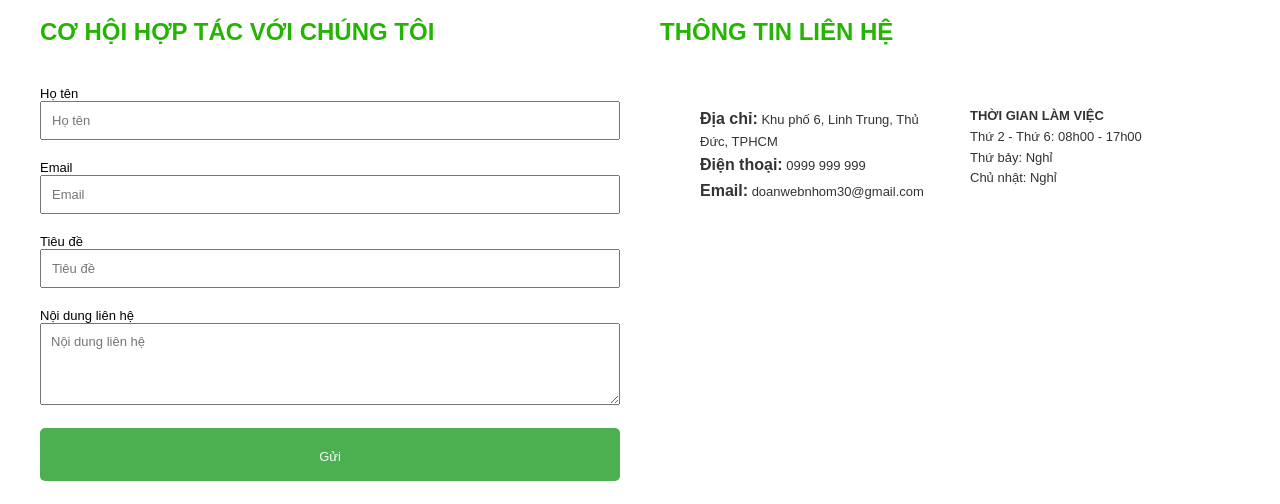
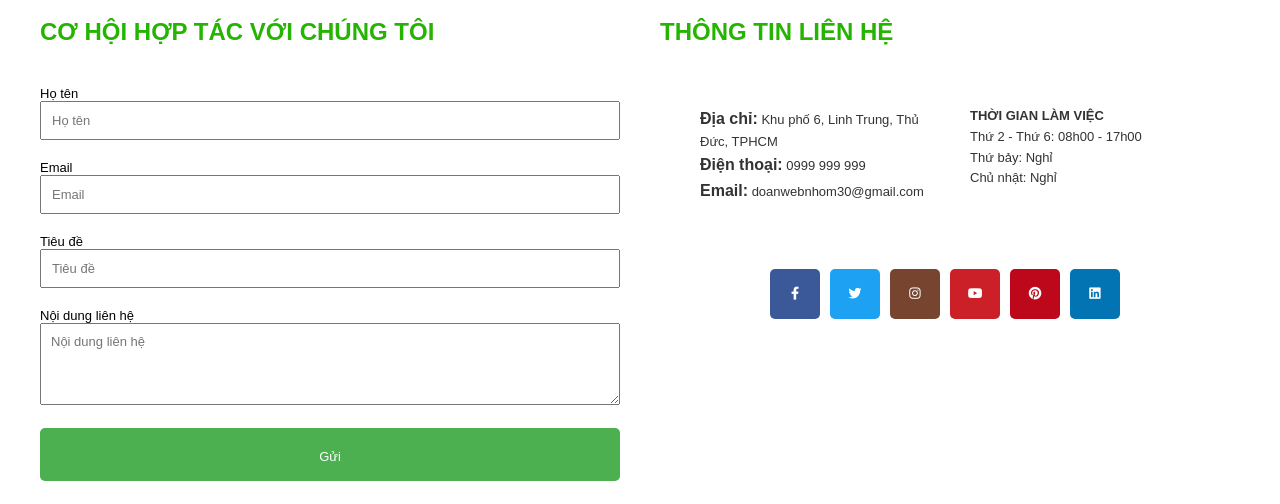
Before and after one commit to nicha2301/DoAnWeb, a plain HTML site: page pages/contact.html in a window 1280 px wide. Shown: the part 625-1129 px from the top of the page. Drawn offline with Linux system fonts and the light colour scheme.

Commit message:
sua link icon + button dang nhap contact

```diff
--- a/css/contact/contact.css
+++ b/css/contact/contact.css
@@ -156,3 +156,61 @@
       width: 100%;
   }
 }
+.icon-infor {
+  display: flex;
+  padding: 5px;
+  padding-top: 5px;
+  margin-bottom: 3px;
+  justify-content: center;
+}
+
+.icon-infor span {
+  width: 50px;
+  height: 50px;
+  margin-right: 10px;
+  display: flex;
+  align-items: center;
+  justify-content: center;
+}
+
+.icon-infor i {
+  width: 100%;
+  height: 100%;
+  display: flex;
+  align-items: center;
+  justify-content: center;
+  border-radius: 10%;
+  color: #ffffff; /* Màu trắng cho biểu tượng */
+}
+
+.fa-facebook-f {
+  background-color: #3b5998;
+}
+
+.fa-twitter {
+  background-color: #1da1f2;
+}
+
+.fa-instagram {
+  background-color: #774430;
+}
+
+.fa-youtube {
+  background-color: #CB2027;
+}
+
+.fa-pinterest {
+  background-color: #bd081c;
+}
+
+.fa-linkedin {
+  background-color: #0274B3;
+}
+
+.text-white {
+  color: #ffffff;
+}
+
+.fs-4 {
+  font-size: 1.5rem;
+}
--- a/pages/contact.html
+++ b/pages/contact.html
@@ -8,6 +8,7 @@
     <link rel="stylesheet" href="https://cdnjs.cloudflare.com/ajax/libs/font-awesome/6.4.2/css/all.min.css"
         integrity="sha512-z3gLpd7yknf1YoNbCzqRKc4qyor8gaKU1qmn+CShxbuBusANI9QpRohGBreCFkKxLhei6S9CQXFEbbKuqLg0DA=="
         crossorigin="anonymous" referrerpolicy="no-referrer" />
+    <link rel="stylesheet" href="https://cdnjs.cloudflare.com/ajax/libs/font-awesome/6.4.2/css/all.min.css">
     <title>Liên hệ</title>
 </head>
 
@@ -17,23 +18,14 @@
             <div class="container">
                 <div class="header-left">
                     <a href="">
-              <img
-                src="https://tienthangvet.vn/wp-content/uploads/logo-tien-thang-vet.jpg"
-                alt=""
-              />
+                        <img src="https://tienthangvet.vn/wp-content/uploads/logo-tien-thang-vet.jpg" alt="" />
                     </a>
                 </div>
                 <div class="header-center">
-            <div
-              class="header-nav"
-              role="navigation"
-              aria-label="Main navigation"
-            >
+                    <div class="header-nav" role="navigation" aria-label="Main navigation">
                         <ul class="menu">
                             <li class="menu-item">
-                  <a href=""
-                    ><span class="nav-link-text">Thuốc Y The Pet</span></a
-                  >
+                                <a href=""><span class="nav-link-text">Thuốc Y The Pet</span></a>
                             </li>
                             <li class="menu-item">
                                 <a href=""><span class="nav-link-text">Giới thiệu</span></a>
@@ -49,11 +41,7 @@
                                             <a href="">Thức ăn chăn nuôi</a>
                                         </li>
                                         <li class="menu-item">
-                        <a href=""
-                          >Chăm sóc thú cưng<i
-                            class="fa-solid fa-angle-right"
-                          ></i
-                        ></a>
+                                            <a href="">Chăm sóc thú cưng<i class="fa-solid fa-angle-right"></i></a>
                                             <ul class="sub-sub-menu">
                                                 <li class="menu-item">
                                                     <a href="">Dầu tắm thú cưng</a>
@@ -76,35 +64,17 @@
                     </div>
                 </div>
                 <div class="header-right">
-            <form
-              role="search"
-              method="get"
-              class="searchform"
-              action=""
-              data-thumbnail="1"
-              data-price="1"
-              data-post_type="product"
-              data-count="20"
-              data-sku="0"
-              data-symbols_count="3"
-            >
-              <input
-                type="text"
-                class="s"
-                placeholder="Search for products"
-                value=""
-                name="s"
-                aria-label="Search"
-                title="Search for products"
-                required=""
-              />
+                    <form role="search" method="get" class="searchform" action="" data-thumbnail="1" data-price="1"
+                        data-post_type="product" data-count="20" data-sku="0" data-symbols_count="3">
+                        <input type="text" class="s" placeholder="Search for products" value="" name="s"
+                            aria-label="Search" title="Search for products" required="" />
                         <input type="hidden" name="post_type" value="product" />
                         <button type="submit" class="searchsubmit">
                             <i class="fa-solid fa-magnifying-glass"></i>
                         </button>
                     </form>
                     <div class="action">
-              <button class="sign-in">Đăng nhập</button>
+                        <button class="sign-in"onclick="location.href='signIn.html'">Đăng nhập</button>
                     </div>
                 </div>
             </div>
@@ -143,22 +113,27 @@
                                 <div class="elementor-field-type-text">
                                     <label for="form-name" class="elementor-label">
                                         Họ tên </label>
-                                    <input size="1" type="text" name="name" id="form-name" class="elementor-field" placeholder="Họ tên" required="required" aria-required="true">
+                                    <input size="1" type="text" name="name" id="form-name" class="elementor-field"
+                                        placeholder="Họ tên" required="required" aria-required="true">
                                 </div>
                                 <div class="elementor-field-type-email">
                                     <label for="form-email" class="elementor-label">
                                         Email </label>
-                                    <input size="1" type="email" name="email" id="form-email" class="elementor-field" placeholder="Email" required="required" aria-required="true">
+                                    <input size="1" type="email" name="email" id="form-email" class="elementor-field"
+                                        placeholder="Email" required="required" aria-required="true">
                                 </div>
                                 <div class="elementor-field-type-text">
                                     <label for="form-field" class="elementor-label">
                                         Tiêu đề </label>
-                                    <input size="1" type="text" name="text" id="form-field" class="elementor-field" placeholder="Tiêu đề" required="required" aria-required="true">
+                                    <input size="1" type="text" name="text" id="form-field" class="elementor-field"
+                                        placeholder="Tiêu đề" required="required" aria-required="true">
                                 </div>
                                 <div class="elementor-field-type-textarea">
                                     <label for="form-message" class="elementor-label">
                                         Nội dung liên hệ </label>
-                                    <textarea class="elementor-field-textual" name="form_fields[message]" id="form-message" rows="4" placeholder="Nội dung liên hệ" required="required" aria-required="true"></textarea>
+                                    <textarea class="elementor-field-textual" name="form_fields[message]"
+                                        id="form-message" rows="4" placeholder="Nội dung liên hệ" required="required"
+                                        aria-required="true"></textarea>
                                 </div>
                                 <div class="elementor-field-group">
                                     <button type="submit" class="elementor-button">
@@ -194,10 +169,16 @@
                                             <div class="info-box-wrapper">
                                                 <div class="wd-info-box">
                                                     <div class="info-box-content">
-                                                        <div class="info-box-inner" data-elementor-setting-key="content">
-                                                            <p><span style="color: #333333;"><strong>Địa chỉ:</strong></span> Khu phố 6, Linh Trung, Thủ Đức, TPHCM</p>
-                                                            <p><span style="color: #333333;"><strong>Điện thoại:</strong></span> 0999 999 999</p>
-                                                            <p><span style="color: #333333;"><strong>Email:</strong></span> doanwebnhom30@gmail.com</p>
+                                                        <div class="info-box-inner"
+                                                            data-elementor-setting-key="content">
+                                                            <p><span style="color: #333333;"><strong>Địa
+                                                                        chỉ:</strong></span> Khu phố 6, Linh Trung, Thủ
+                                                                Đức, TPHCM</p>
+                                                            <p><span style="color: #333333;"><strong>Điện
+                                                                        thoại:</strong></span> 0999 999 999</p>
+                                                            <p><span
+                                                                    style="color: #333333;"><strong>Email:</strong></span>
+                                                                doanwebnhom30@gmail.com</p>
                                                         </div>
                                                     </div>
                                                 </div>
@@ -228,6 +209,15 @@
                             </div>
                         </div>
                     </section>
+                    <div class="icon-infor d-flex px-5 py-5 my-3 border-top justify-content-center">
+                        <span><i class="fab fa-facebook-f"></i></span>
+                        <span><i class="fab fa-twitter"></i></span>
+                        <span><i class="fab fa-instagram"></i></span>
+                        <span><i class="fab fa-youtube"></i></span>
+                        <span><i class="fab fa-pinterest"></i></span>
+                        <span><i class="fab fa-linkedin"></i></span>
+                    </div>
+
                 </div>
             </div>
         </div>
```
Also changed, not shown: pages/signIn.html (+2 -2 lines), pages/signUp.html (+2 -2 lines). Lines whose indentation alone changed are shown as unchanged.
